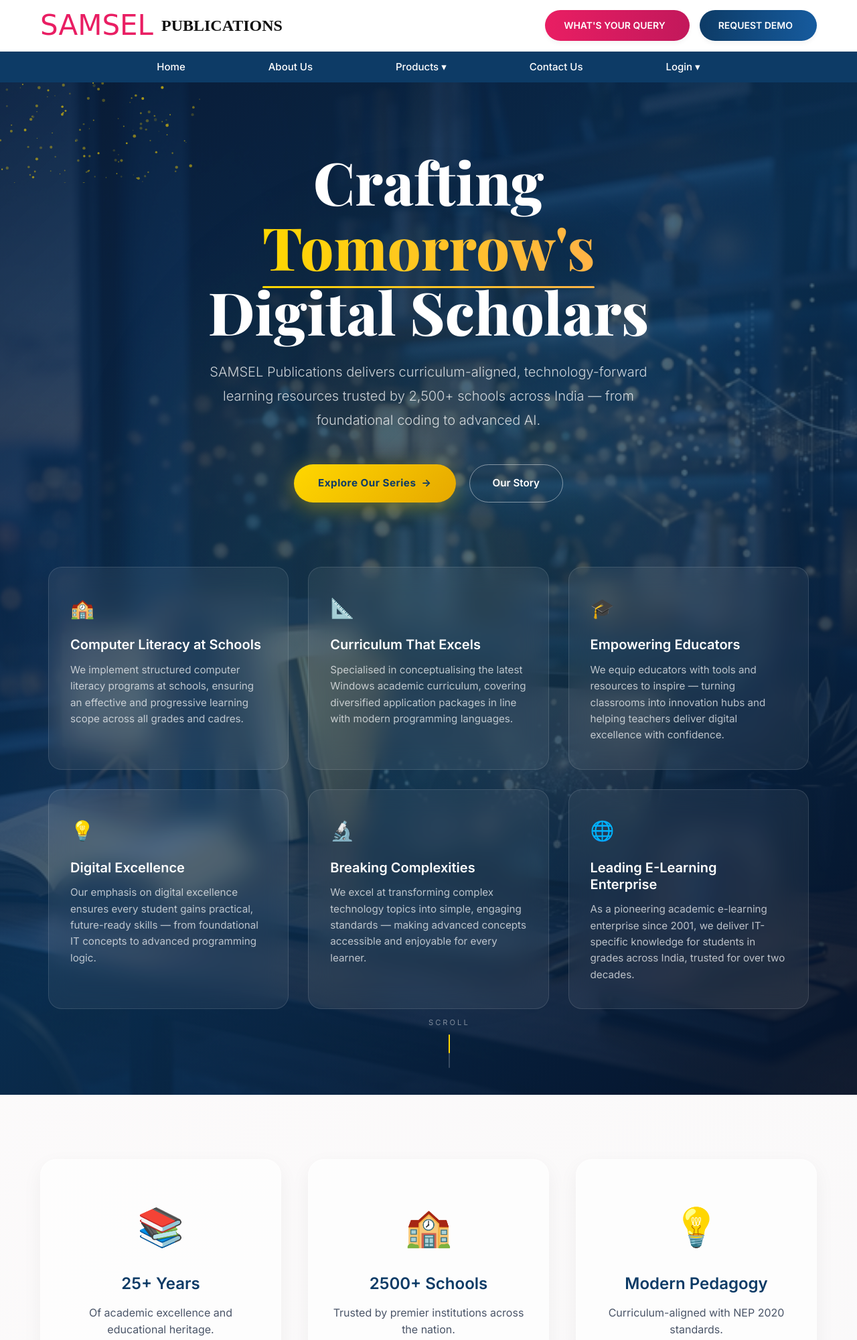
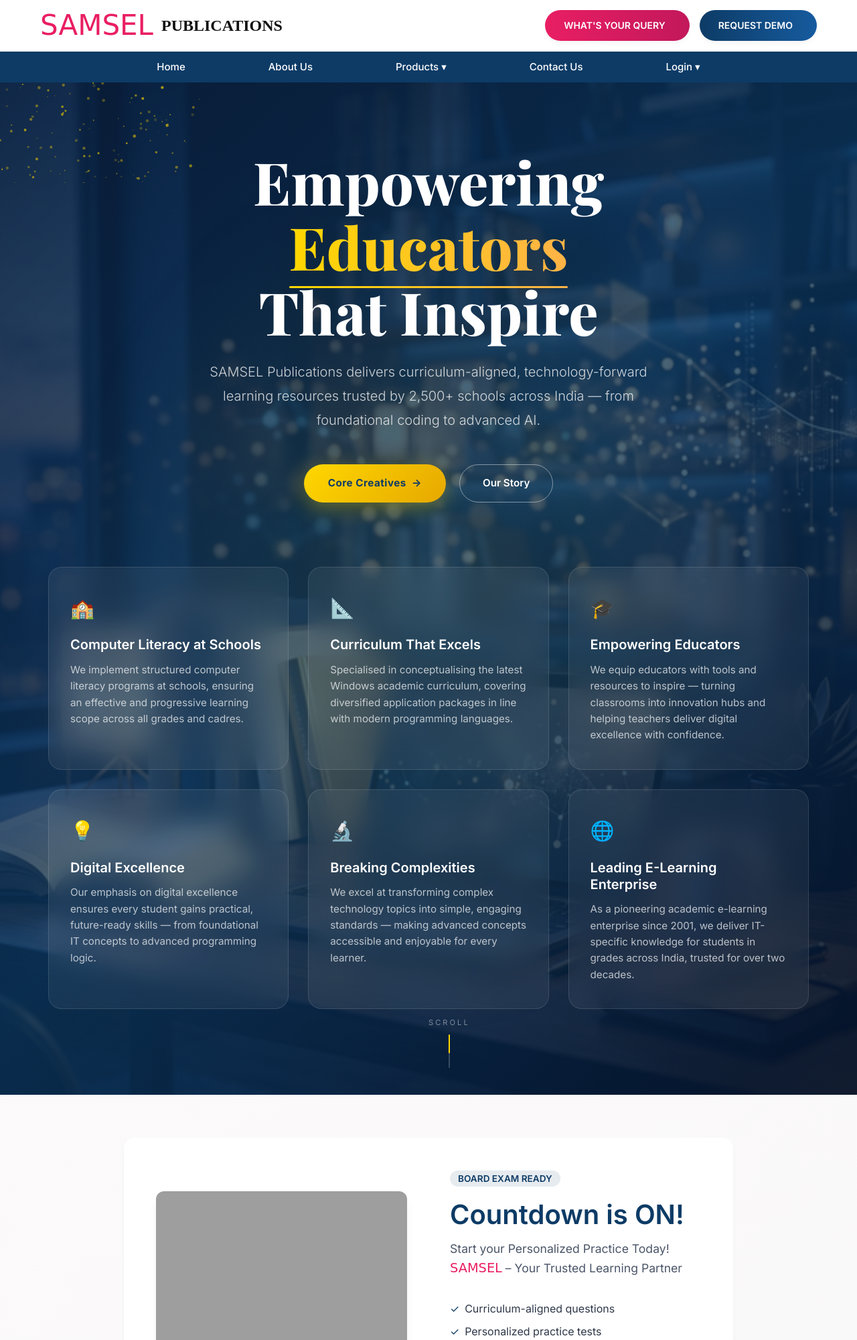
Before and after one commit to roshanrocker26-del/SAMSEL_REPO, a Django app: page / in a window 1280 px wide. Shown: the top 2000 px of the page at 67% size. Run offline with Django 5.2, Linux system fonts and the light colour scheme; grey boxes are pictures that could not be loaded.

Commit message:
Updated project changes

```diff
--- a/samsel_website/templates/about.html
+++ b/samsel_website/templates/about.html
@@ -274,8 +274,10 @@
     <section class="about-hero">
         <h1 class="about-hero-title">Who We Are</h1>
         <p class="about-hero-subtitle">
-            Crafting Tomorrow’s Coders with Unwavering Quality since 2001. We empower schools with digital-first
-            resources.
+            SAMSEL Publications has been a unit of the USS (Unique Software Solutions) entity since 2001.
+            We pioneer as a leading academic e-learning enterprise, offering IT specific knowledge base for students
+            across grades,emphasizing digital excellence.
+
         </p>
     </section>
 
--- a/samsel_website/templates/home.html
+++ b/samsel_website/templates/home.html
@@ -549,7 +549,7 @@
 
             <!-- Main Headline -->
             <h1 class="hero-headline">
-                Crafting <span class="accent-word">Tomorrow's</span><br>Digital Scholars
+                Empowering <span class="accent-word">Educators</span><br>That Inspire
             </h1>
 
             <!-- Subtitle -->
@@ -561,7 +561,7 @@
             <!-- CTA Buttons -->
             <div class="hero-cta-row">
                 <a href="{% url 'products' %}" class="btn-hero-primary">
-                    Explore Our Series &nbsp;→
+                    Core Creatives &nbsp;→
                 </a>
                 <a href="{% url 'about' %}" class="btn-hero-outline">
                     Our Story
@@ -699,26 +699,7 @@
     </script>
 
 
-    <!-- TRUST STRIP -->
-    <section class="container reveal-up delay-100">
-        <div class="features-grid">
-            <div class="feature-card">
-                <div class="feature-icon">📚</div>
-                <h3>25+ Years</h3>
-                <p>Of academic excellence and educational heritage.</p>
-            </div>
-            <div class="feature-card">
-                <div class="feature-icon">🏫</div>
-                <h3>2500+ Schools</h3>
-                <p>Trusted by premier institutions across the nation.</p>
-            </div>
-            <div class="feature-card">
-                <div class="feature-icon">💡</div>
-                <h3>Modern Pedagogy</h3>
-                <p>Curriculum-aligned with NEP 2020 standards.</p>
-            </div>
-        </div>
-    </section>
+
 
     <!-- INTRODUCTION / SHOWCASE -->
     <section class="container reveal-up delay-200">
@@ -972,11 +953,13 @@
 
     <!-- DISTRIBUTION MAP -->
     <section class="container reveal-up" style="padding: 6rem 20px;">
-        <h2 class="section-title" style="font-size: 3.5rem;">Widespread Distribution</h2>
+        <h2 class="section-title" style="font-size: 3.5rem;">Our Regional Digital Presence</h2>
         <p
             style="text-align: center; color: var(--text-muted); max-width: 800px; margin: 0 auto 4rem; font-size: 1.25rem;">
-            Empowering education across South India. Our textbooks are trusted by premier institutions in Tamil Nadu,
-            Kerala, Karnataka, Andhra Pradesh, and Telangana, shaping the minds of tomorrow.
+            Empowering limitless learning without boundaries across borders. Advancing a digital-first e-learning
+            experience across South India.
+            Trusted by top institutions in Tamil Nadu, Kerala, Karnataka, Andhra Pradesh, and Telangana. Our textbooks
+            inspire and shape future-ready minds.
         </p>
 
         <div class="map-container">
@@ -1171,11 +1154,12 @@
         <div class="demo-card"
             style="background: var(--card-bg); border-radius: var(--radius-lg); padding: 4rem; display: flex; gap: 4rem; align-items: center; box-shadow: var(--shadow-md);">
             <div class="demo-content" style="flex: 1;">
-                <h2 style="font-size: 2.5rem; margin-bottom: 1rem;">Experience <span class="brand-text">SAMSEL</span>
+                <h2 style="font-size: 2.5rem; margin-bottom: 1rem;">Redefine Digital Learning With <span
+                        class="brand-text">SAMSEL</span>
                 </h2>
                 <p style="font-size: 1.1rem; color: var(--text-muted); margin-bottom: 2rem;">
-                    Book a personalized demo for your school or institution and explore our digital-first teaching
-                    approach.
+                    Book a personalized demo with us and discover how SAMSEL’s digital-first approach is redefining the
+                    classroom experience.
                 </p>
                 <form class="demo-form" method="post" action="{% url 'request_demo' %}"
                     style="display: flex; flex-direction: column; gap: 1rem;">
@@ -1189,8 +1173,8 @@
                     <input type="email" name="email" class="form-control" placeholder="Email Address" required>
                     <textarea name="message" class="form-control" rows="3" placeholder="Your Query / Requirement"
                         required></textarea>
-                    <button type="submit" class="btn-primary" style="align-self: flex-start; margin-top: 1rem;">Request
-                        Demo</button>
+                    <button type="submit" class="btn-primary" style="align-self: flex-start; margin-top: 1rem;">Submit
+                        Your Details</button>
                 </form>
             </div>
             <div class="demo-visual" style="flex: 1; text-align: center;">
@@ -1211,7 +1195,7 @@
                 <div class="stat-label">Schools Trust Us</div>
             </div>
             <div class="stat-card">
-                <div class="stat-number"><span class="count" data-target="10">0</span></div>
+                <div class="stat-number"><span class="count" data-target="12">0</span></div>
                 <div class="stat-label">Distinct Series</div>
             </div>
             <div class="stat-card">
@@ -1223,7 +1207,7 @@
                 <div class="stat-label">Course Titles</div>
             </div>
             <div class="stat-card">
-                <div class="stat-number"><span class="count" data-target="16">0</span></div>
+                <div class="stat-number"><span class="count" data-target="30">0</span></div>
                 <div class="stat-label">Geographic Distributions</div>
             </div>
 
@@ -1283,9 +1267,10 @@
         <h2 class="section-title reveal-up">Trusted by Premier Institutions</h2>
         <p style="text-align: center; color: var(--text-muted); font-size: 1.1rem; max-width: 600px; margin: 0 auto 3rem;"
             class="reveal-up delay-100">
-            It’s a proud moment to disclose that both recently established and the most
-            reputable institutions have partnered and subscribed to our tech-savvy academic curriculum courses for
-            empowering digital minds nationwide.
+            It’s a proud moment to disclose that both recently established and the most reputable institutions have
+            partnered and subscribed to our tech-savvy academic curriculum courses for empowering digital minds
+            nationwide.
+
         </p>
 
         <div class="boards-grid">
@@ -1423,11 +1408,12 @@
     <!-- FOOTER -->
     <footer class="main-footer" style="margin-top: 8rem;">
         <div class="footer-content">
-            <h3 class="footer-logo"><span class="brand-text">SAMSEL</span> <span
-                    class="brand-secondary">Publications</span></h3>
-            <p class="footer-text">© 2026 <span class="brand-text">SAMSEL</span> <span
-                    class="brand-secondary">PUBLICATIONS</span>. All Rights Reserved.<br>Shaping Digital Minds since
-                2001.
+            <h3 class="footer-logo"><span <p class="footer-text">© 2026 <span class="brand-text">SAMSEL</span> <span
+                        class="brand-secondary">PUBLICATIONS</span>. All Rights Reserved.<br>Shaping Digital Minds since
+                    2001.
+                    </p>
+            </h3>
+            <p class="brand-text">SAMSEL</span> <span class="brand-secondary">Publications</span>
             </p>
         </div>
     </footer>
```
